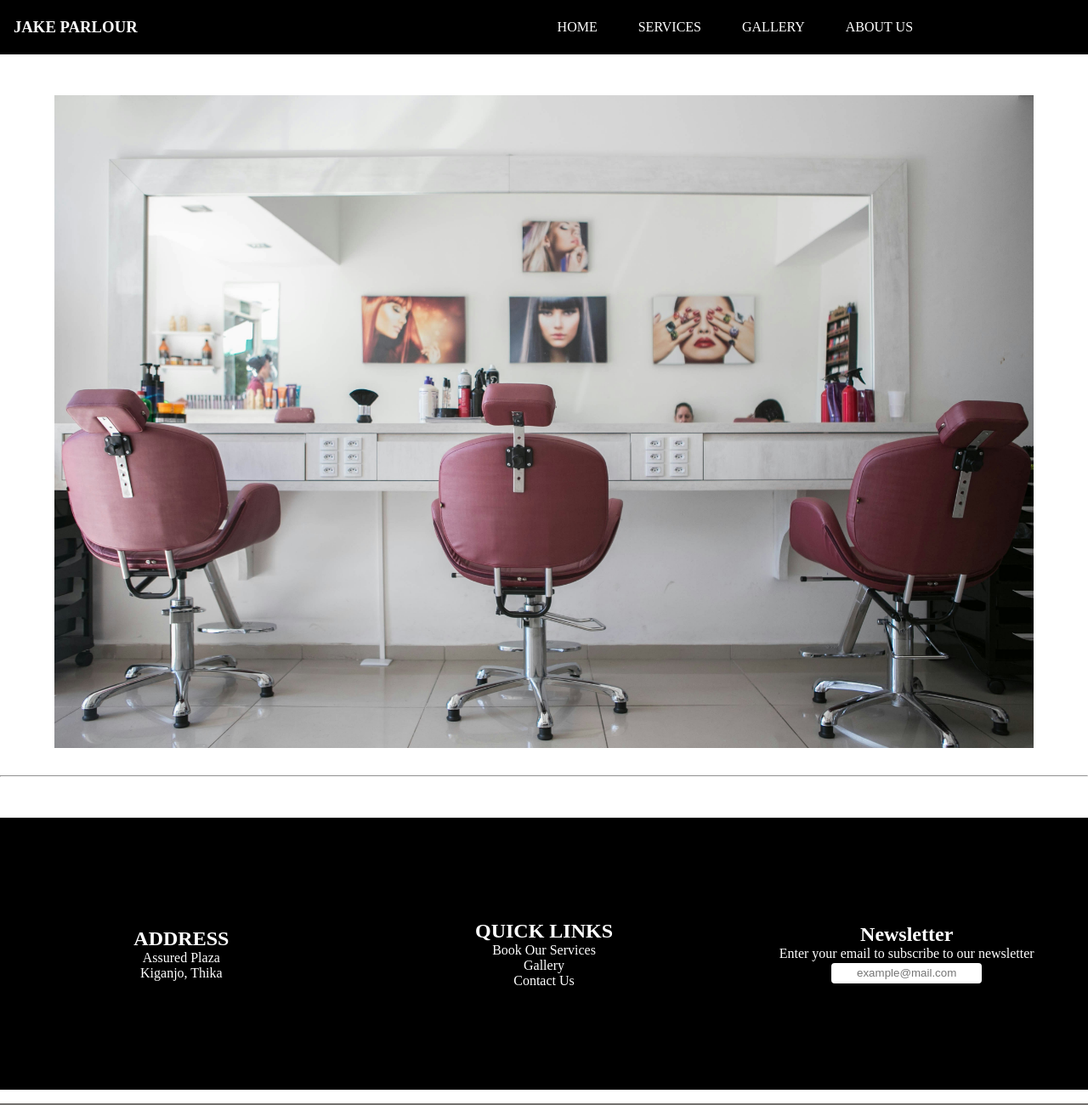
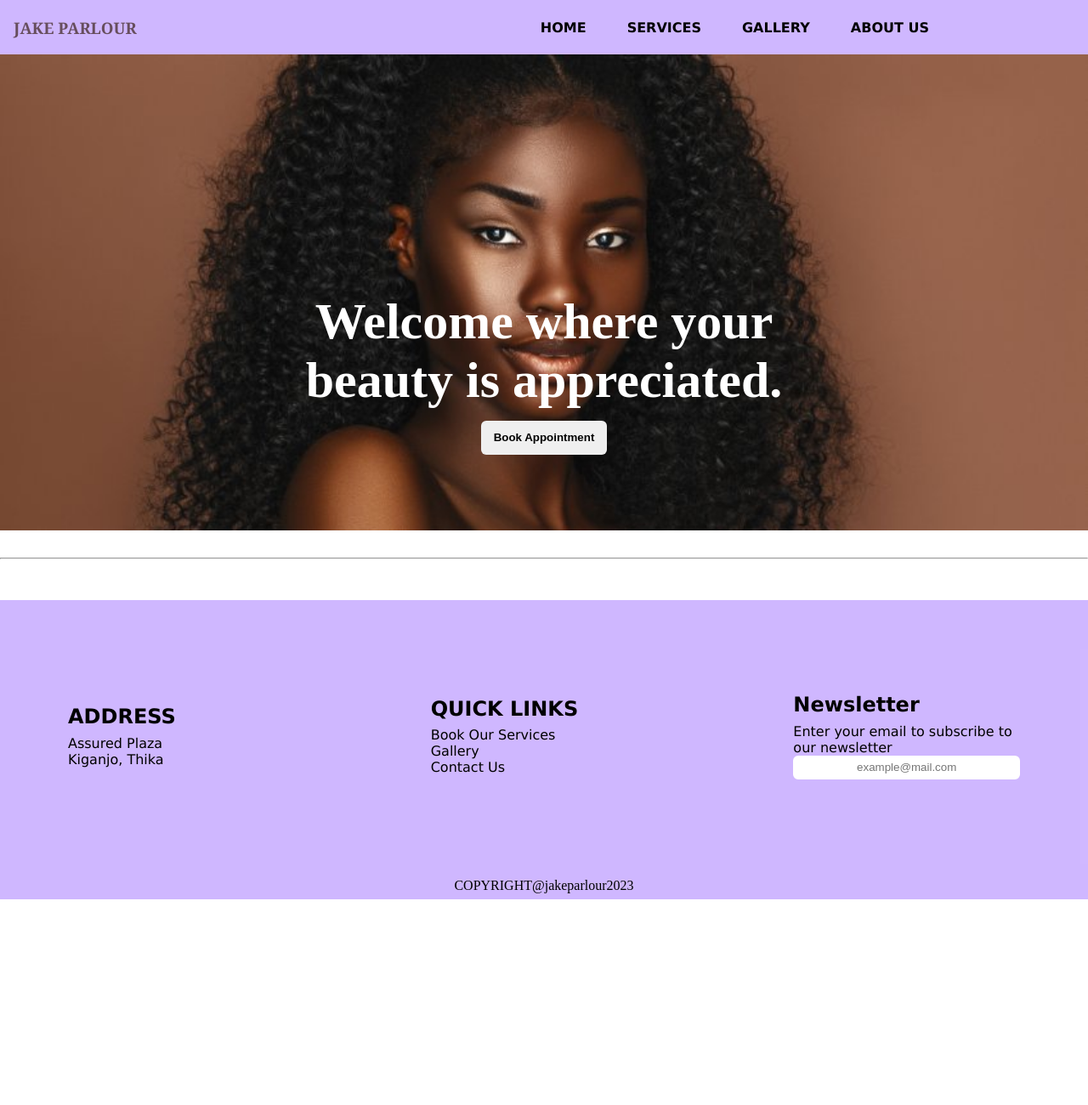
Before and after one commit to jaakemaster/jake-parlour, a plain HTML site: page index.html in a window 1280 px wide. Shown: the top 1300 px of the page at 85% size. After the commit the page ends 1069 px from the top, so only its background shows below. Drawn offline with Linux system fonts and the light colour scheme.

Commit message:
changed theme color and updated homepage with new image

```diff
--- a/index.html
+++ b/index.html
@@ -28,7 +28,11 @@
         <section id="main-section">
             <div id="main">
                 <div id="main-image">
-                    <img src="/images/parlour-room-image.jpg" alt="parlour room">
+                    <div class="image-text">
+                        <h1>Welcome where your beauty is appreciated.</h1>
+                        <button id="appointment-home">Book Appointment</button>
+                    </div>
+                    <!--<img src="/images/parlour-room-image.jpg" alt="parlour room">-->
                 </div>
             </div>
         </section>
--- a/jakeparlour.css
+++ b/jakeparlour.css
@@ -2,22 +2,20 @@
     margin:0;
     padding:0;
     box-sizing:border-box;
-}
-header{
-    height: 5em;
 }
 nav{
     position:sticky;
     top:0;
     width:100%;
     height:4em;
-    background: #000000;
+    background-color: #8c52ff69;
     display:flex;
     flex-direction: row;
     column-gap: 20em;
 }#logo{
-    color:#ffffff;
+    color:#674e5d;
     margin:auto 1em;
+    font-family:Cambria, Cochin, Georgia, Times, 'Times New Roman', serif;
 }
 #nav-links{
     margin:auto;
@@ -29,28 +27,53 @@ nav{
 }
 #nav-links>ul>li>a{
     text-decoration: none;
-    color:#ffffff;
-    margin-right:3em
+    color:#000000;
+    margin-right:3em;
+    font-weight:bolder;
+    font-family: 'Lucida Sans', 'Lucida Sans Regular', 'Lucida Grande', 'Lucida Sans Unicode', Geneva, Verdana, sans-serif;
+}
+body{
+    /*background-color:#D4BBDD87;*/
+    background-color: #ffffff;
 }
 #main-image{
+    position:relative;
     width:100%;
-    display:flex;
-    justify-content: center;
-    margin-top:2em;
+    height:35em;
+    margin-top:0;
     margin-bottom:2em;
+    background-image: url("/images/beautiful-black.jpg");
+    background-size:cover;
 }
-#main-image>img{
-    width:90%;
+.image-text{
+    text-align:center;
+    position:absolute;
+    top:50%;
+    left:50%;
+    transform:translate(-50%);
+    font-size: 40px;
+    color:#ffffff;
 }
+#appointment-home{
+    width:23%;
+    height:3em;
+    border:1px hidden #ffffff;
+    border-radius: 6px;
+    font-weight: bolder;
+    cursor: pointer;
+}
+/*#main-image>img{
+    width:60%;
+}*/
 #footer{
     width:100%;
     height:20em;
-    background:#000000;
-    color:#ffffff;
+    background-color:#8c52ff69;
+    color:#000000;
     display:flex;
     flex-direction: row;
     margin-top:3em;
-    margin-bottom: 1em;
+    margin-bottom: 0;
 }
 .footer{
     border:2px hidden #ffffff;
@@ -59,19 +82,25 @@ nav{
     display: flex;
     flex-direction: column;
     justify-content: center;
-    align-items: center;
+    align-content: center;
+    text-align: left;
+    padding:3em;
+    font-family: 'Lucida Sans', 'Lucida Sans Regular', 'Lucida Grande', 'Lucida Sans Unicode', Geneva, Verdana, sans-serif;
 }
 #copyright{
     height:2em;
     display:flex;
     justify-content: center;
     align-items: center;
-    background-color: rgb(116, 114, 111);
-    margin-bottom: 1em;
+    background-color: #8c52ff69;
+    margin-bottom: 0.7em;
 }
 .input{
     height:2.1em;
-    border:2px solid #000000;
+    border:2px solid #ffff;
     border-radius:6px;
     text-align: center;
 }
+div>h2{
+    margin-bottom:0.3em;
+}
```
Also changed, not shown: images/african-braids.jfif (added), images/african-hair.jfif (added), images/bald-african.jpg (added), images/beautiful-black.jpg (added), images/facial (3).jpg (added), images/facial (4).jpg (added), images/facial (5).jpg (added), images/natural-facial.jpg (added), 4 other files.
